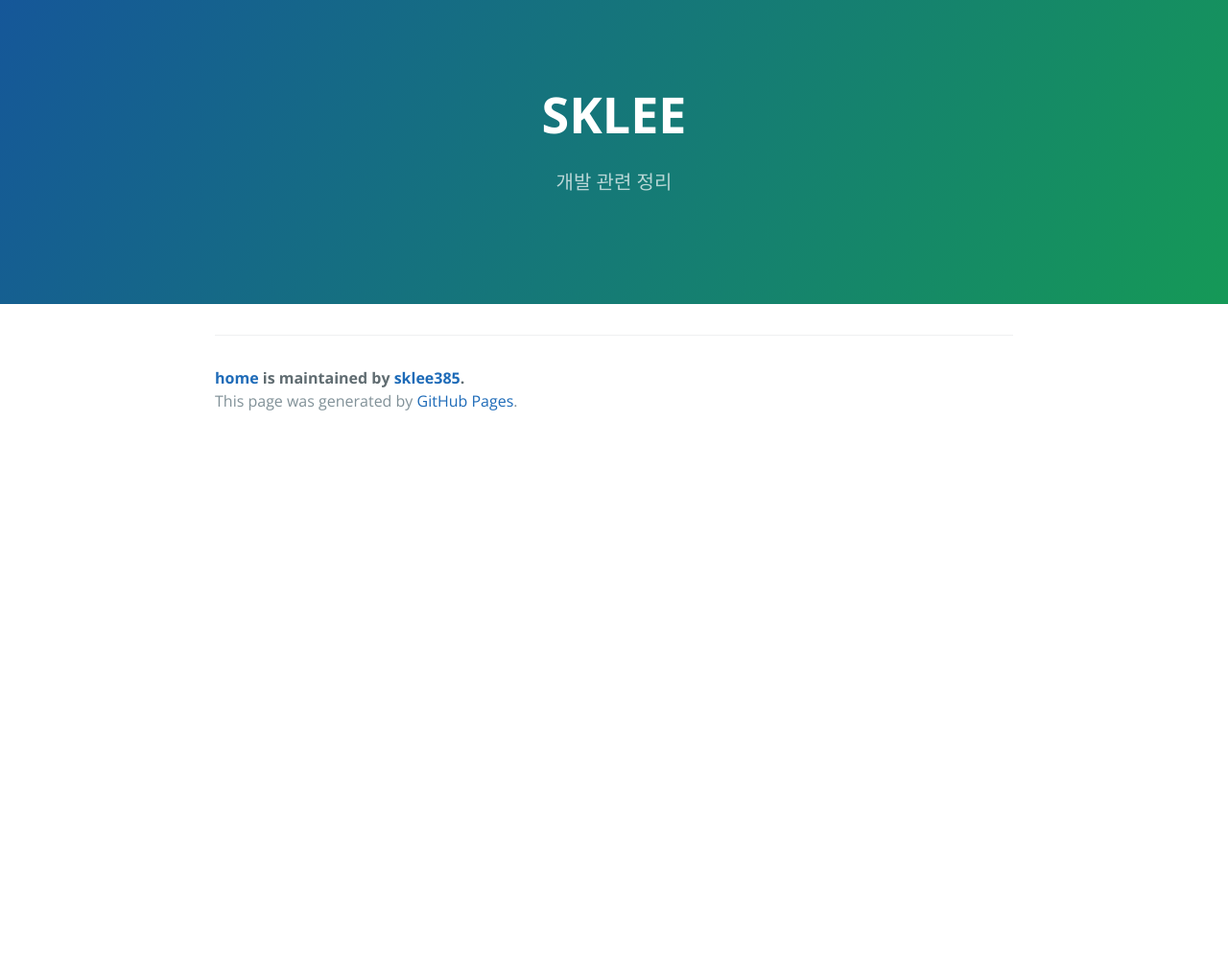
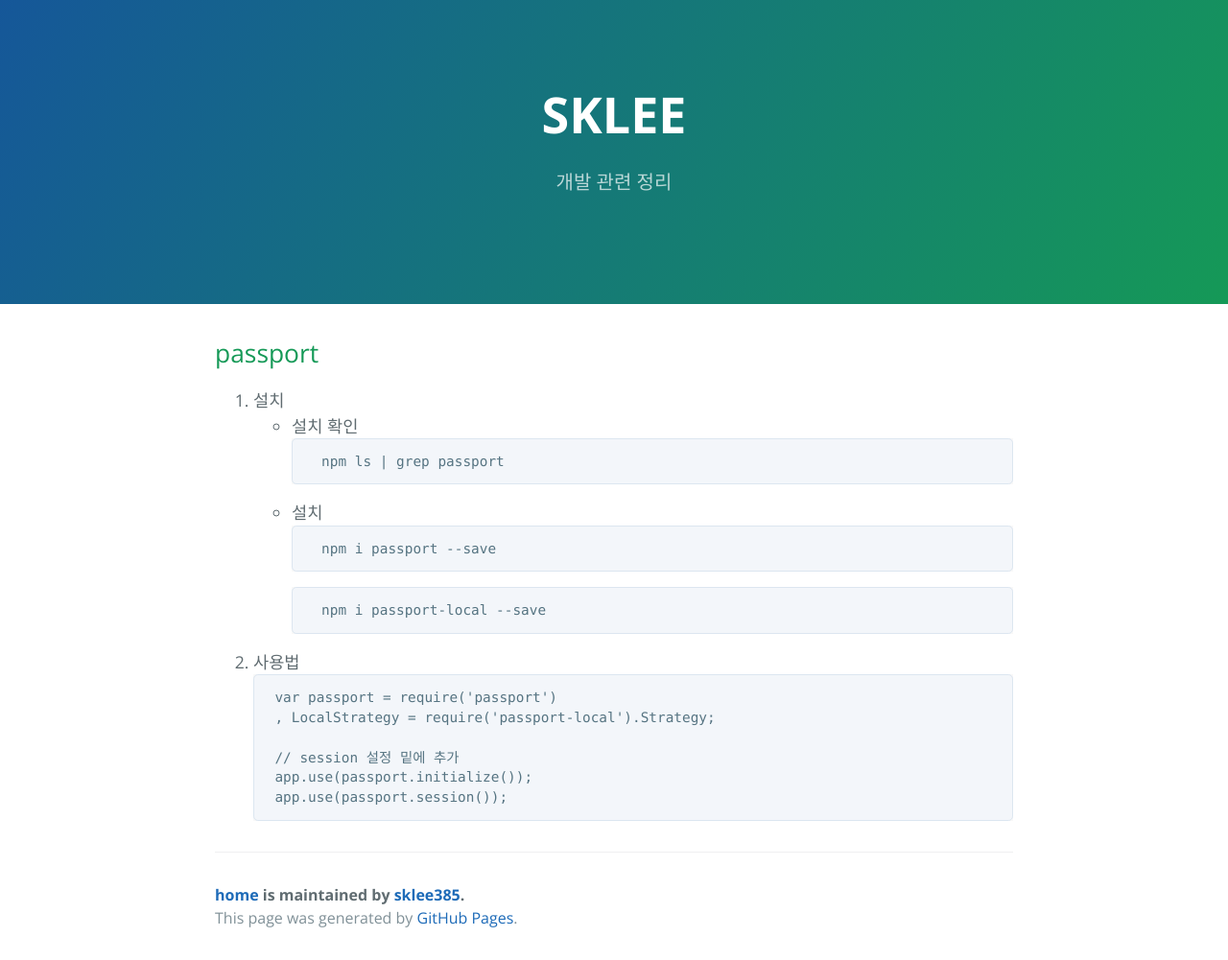
Before and after one commit to sklee385/home, a Jekyll site: the page built from md/nodejs/express/passport.md, in a window 1280 px wide. Shown: the whole page at 96% size. Built offline with Jekyll 4.4.1, drawn with Linux system fonts in a browser that asks for light colours; our own code applies the rules of GitHub Pages for plain Markdown files; before the commit the page ends 900 px from its top, so only the background shows below that.

Commit message:
passport 추가

````diff
--- a/md/nodejs/express/passport.md
+++ b/md/nodejs/express/passport.md
@@ -1,3 +1,25 @@
 ---
 layout: default
 ---
+## passport
+1. 설치
+    - 설치 확인
+        ```
+        npm ls | grep passport
+        ```
+    - 설치
+        ```
+        npm i passport --save
+        ```
+        ```
+        npm i passport-local --save
+        ```
+2. 사용법
+    ```
+    var passport = require('passport')
+    , LocalStrategy = require('passport-local').Strategy;
+
+    // session 설정 밑에 추가
+    app.use(passport.initialize());
+    app.use(passport.session());
+    ```
````
